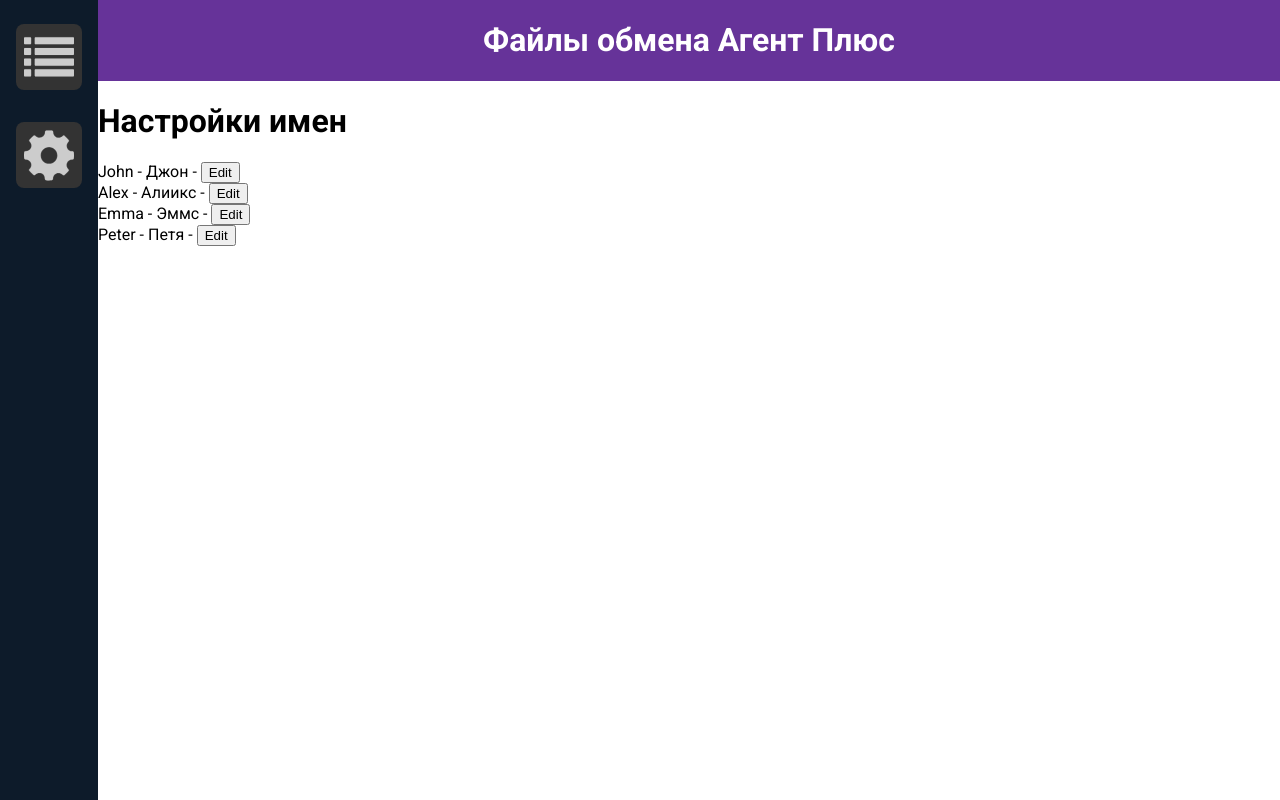
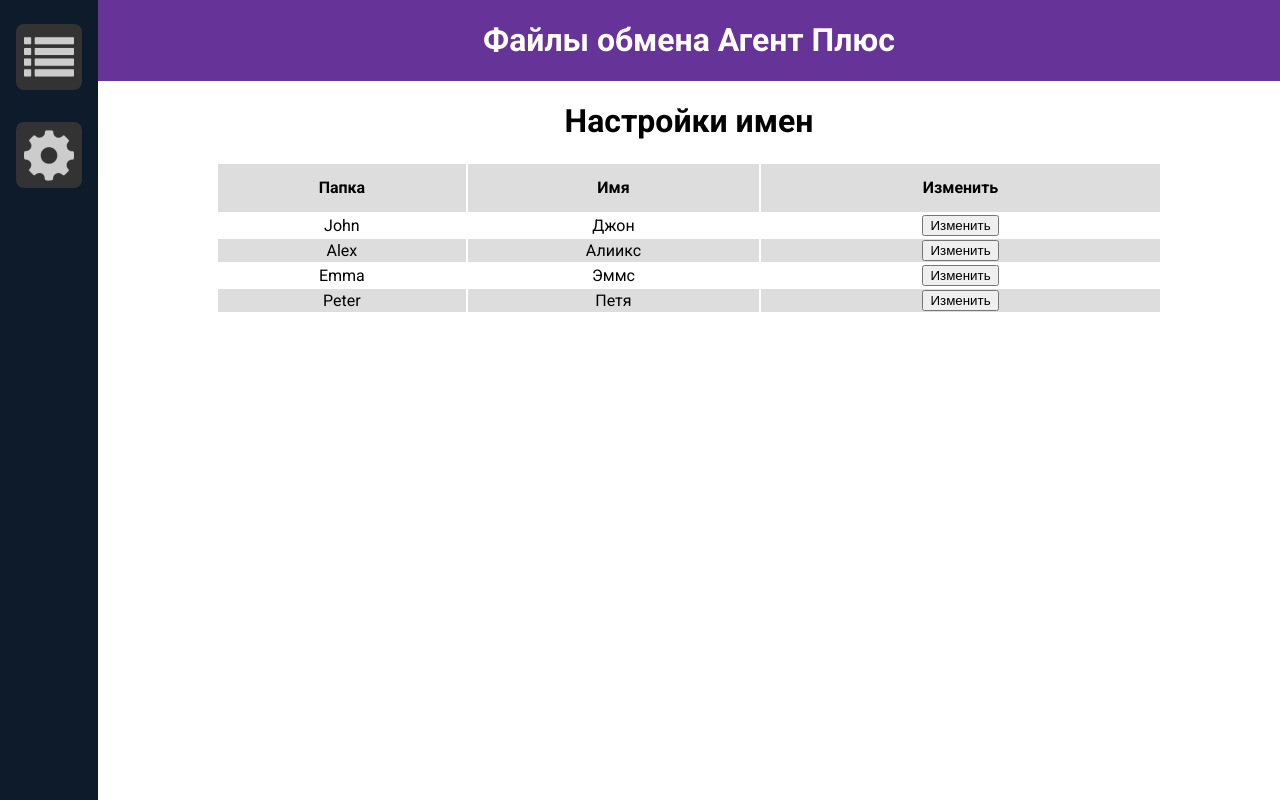
Before and after one commit to slavabez/AgentWatcher, a React (Create React App) app in the folder client/: page /db in a window 1280 px wide. Built offline with nearby package versions, Linux system fonts and the light colour scheme.

Commit message:
changed the view to a table

```diff
--- a/client/src/components/DBSection.js
+++ b/client/src/components/DBSection.js
@@ -1,7 +1,30 @@
 import React, { useState } from "react";
 import styled from "styled-components";
 
-const Wrapper = styled.div``;
+const Wrapper = styled.div`
+  display: flex;
+  flex-direction: column;
+  align-items: center;
+`;
+
+const Table = styled.table`
+  min-width: 80%;
+  text-align: center;
+
+  tr:nth-child(even) {
+    background-color: #ddd;
+  }
+`;
+
+const TableHead = styled.thead`
+  font-size: 1rem;
+
+  tr {
+    font-size: 1rem;
+    background-color: #ddd;
+    height: 3rem;
+  }
+`;
 
 const dummySettings = {
   names: [
@@ -28,58 +51,76 @@
   ]
 };
 
-const EditableField = props => {
+const EditableRow = ({ id, path, name, update }) => {
+  const [isLoading, setLoading] = useState(false);
   const [isEditMode, setEditMode] = useState(false);
-  const [newName, setNewName] = useState(props.name);
+  const [newName, setName] = useState(name);
 
-  const handleFinishedEdit = () => {
-    props.update(newName);
+  // The middle cell is either simple text or a small form
+  const renderName = !isEditMode ? (
+    <td>{name}</td>
+  ) : (
+    <td>
+      <form
+        onSubmit={e => {
+          e.preventDefault();
+          update(id, newName);
           setEditMode(false);
-  };
-
-  if (isEditMode) {
-    return (
-      <form onSubmit={handleFinishedEdit}>
+        }}
+      >
         <input
           type="text"
           value={newName}
-          onChange={e => {
-            setNewName(e.target.value);
-          }}
+          onChange={e => setName(e.target.value)}
         />
       </form>
+    </td>
   );
-  } else {
+  const buttonText = isEditMode ? "Сохранить" : "Изменить";
+
   return (
-      <div>
-        {props.path} - {props.name} -{" "}
+    <tr>
+      <td>{path}</td>
+      {renderName}
+      <td>
         <button
           onClick={() => {
-            setEditMode(true);
+            setEditMode(!isEditMode);
           }}
         >
-          Edit
+          {buttonText}
         </button>
-      </div>
+      </td>
+    </tr>
   );
-  }
 };
 
 const DbSection = () => {
   return (
     <Wrapper>
       <h1>Настройки имен</h1>
-      {dummySettings.names.map(e => (
-        <EditableField
-          key={e.id}
-          id={e.id}
-          update={newName => {
-            console.log(`Called to edit ${e.id} with new ${newName}`);
+      <Table>
+        <TableHead>
+          <tr>
+            <th>Папка</th>
+            <th>Имя</th>
+            <th>Изменить</th>
+          </tr>
+        </TableHead>
+        <tbody>
+          {dummySettings.names.map(n => (
+            <EditableRow
+              key={n.id}
+              id={n.id}
+              path={n.path}
+              name={n.name}
+              update={(id, newName) => {
+                console.log(`Submit id ${id}, new name ${newName}`);
               }}
-          path={e.path}
-          name={e.name}
             />
           ))}
+        </tbody>
+      </Table>
     </Wrapper>
   );
 };
```
Lines whose indentation alone changed are shown as unchanged.
